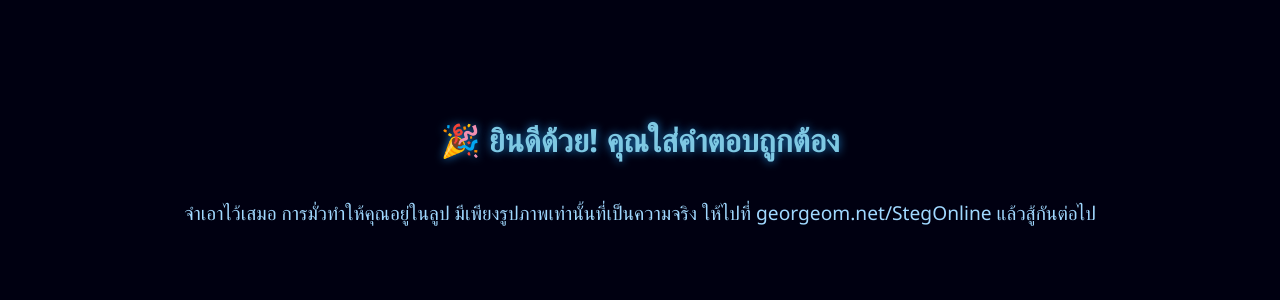
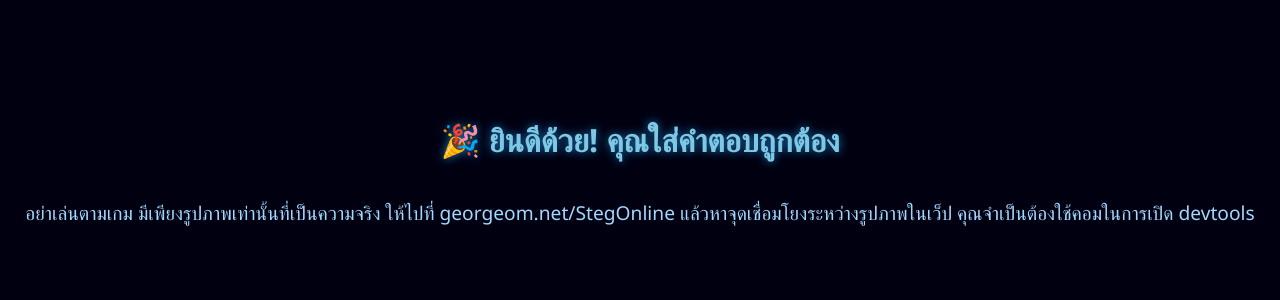
Before and after one commit to Chronosduck/Help4thPuzzleGeo, a Flask app: template templates/s1.html in a window 1280 px wide. Shown: the part 229-529 px from the top of the page. Run offline with Flask 3, Linux system fonts and the light colour scheme; the template is opened without the code that fills it, so the values that code supplies are empty.

Commit message:
Update s1.html

```diff
--- a/templates/s1.html
+++ b/templates/s1.html
@@ -27,6 +27,6 @@
 </head>
 <body>
     <h1>🎉 ยินดีด้วย! คุณใส่คำตอบถูกต้อง</h1>
-    <p>จำเอาไว้เสมอ การมั่วทำให้คุณอยู่ในลูป มีเพียงรูปภาพเท่านั้นที่เป็นความจริง ให้ไปที่ georgeom.net/StegOnline แล้วสู้กันต่อไป</p>
+    <p>อย่าเล่นตามเกม มีเพียงรูปภาพเท่านั้นที่เป็นความจริง ให้ไปที่ georgeom.net/StegOnline แล้วหาจุดเชื่อมโยงระหว่างรูปภาพในเว็ป คุณจำเป็นต้องใช้คอมในการเปิด devtools</p>
 </body>
 </html>
```
